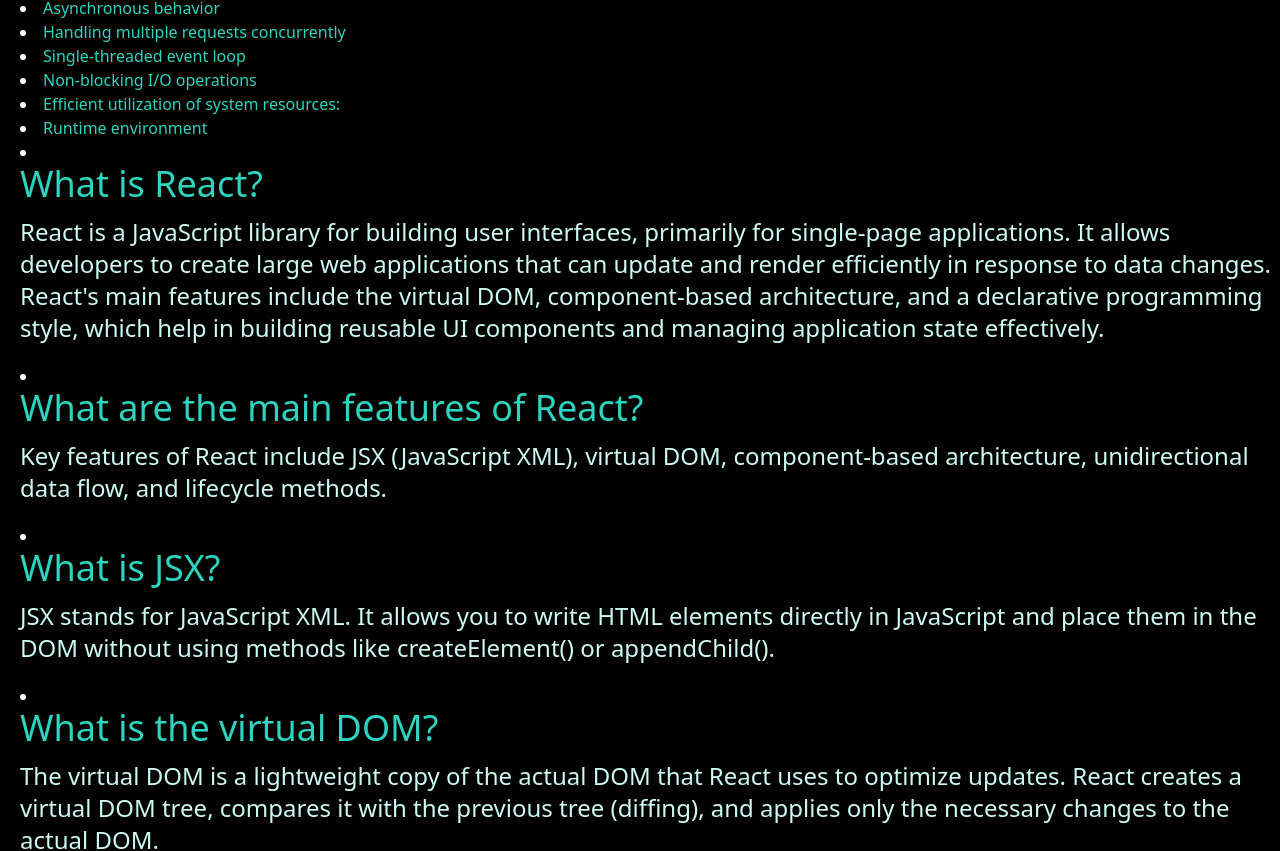
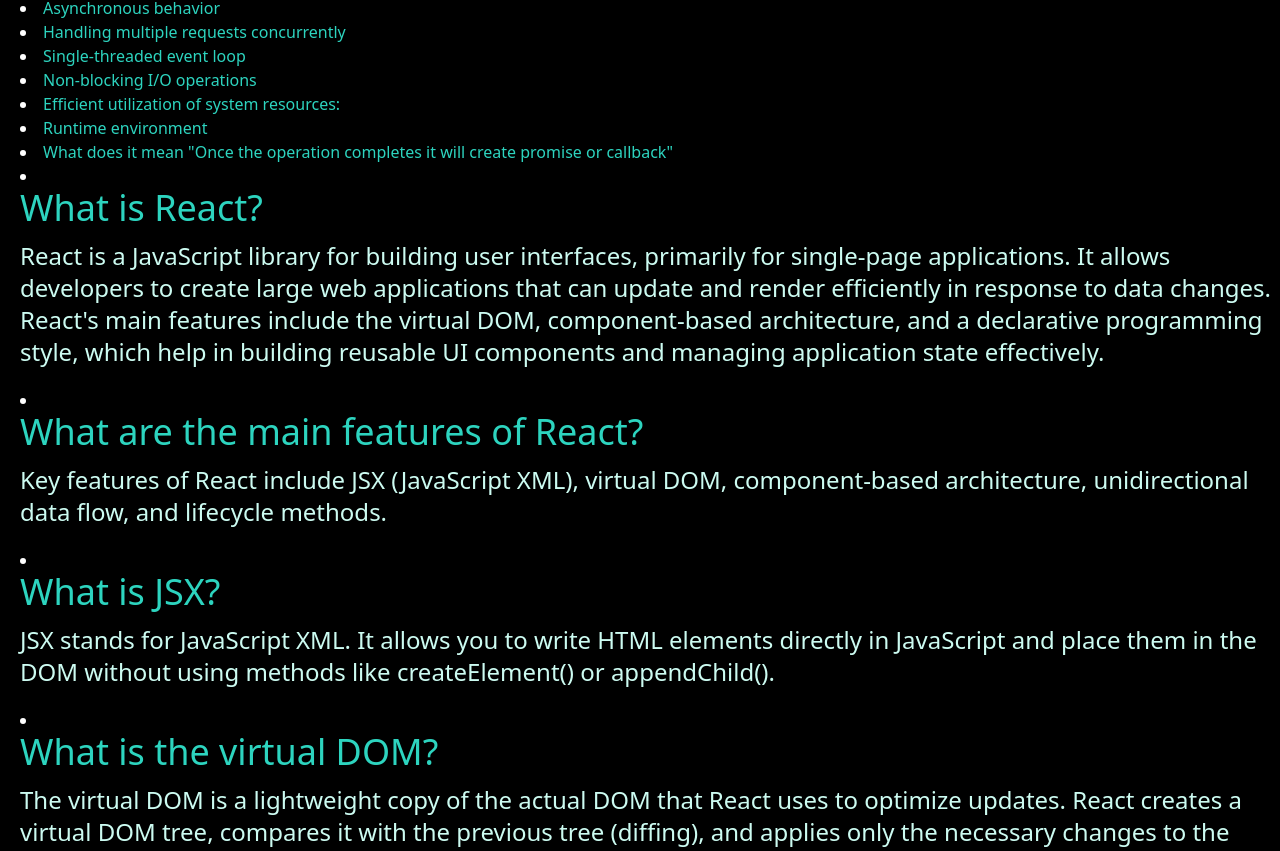
Before and after one commit to Aviral000/mockQNA, a React (Create React App) app: page / in a window 1280 px wide. Shown: the part 1476-2327 px from the top of the page. Built offline with nearby package versions, Linux system fonts and the light colour scheme.

Commit message:
last question added

```diff
--- a/src/component/QNAReact.jsx
+++ b/src/component/QNAReact.jsx
@@ -242,6 +242,10 @@
         question: "Runtime environment",
         answer: "Node.js is a runtime environment that allows you to run JavaScript code on the server-side. It provides a platform for executing server-side code and interacting with the operating system, file system, and other system resources. With Node.js, you can build server-side applications, APIs, and perform various tasks effortlessly."
     },
+    {
+        question: `What does it mean "Once the operation completes it will create promise or callback"`,
+        answer: "fs.readFile('example.txt', 'utf8', (err, data) => {} in this example, first the operation is going to work which is reading the file asynchronously once the reading operation complete then via callback or promise it will response back to the event loop."
+    }
 ]
 
   return (
```
